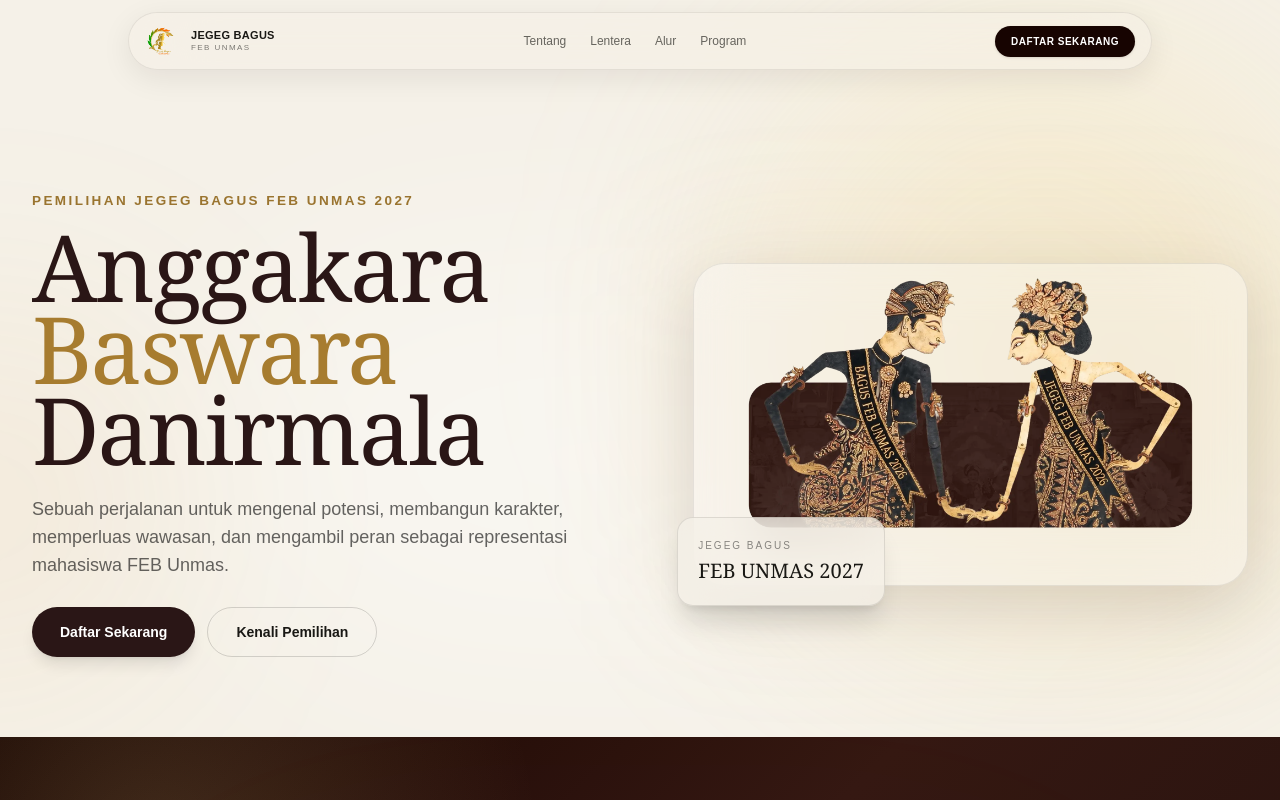
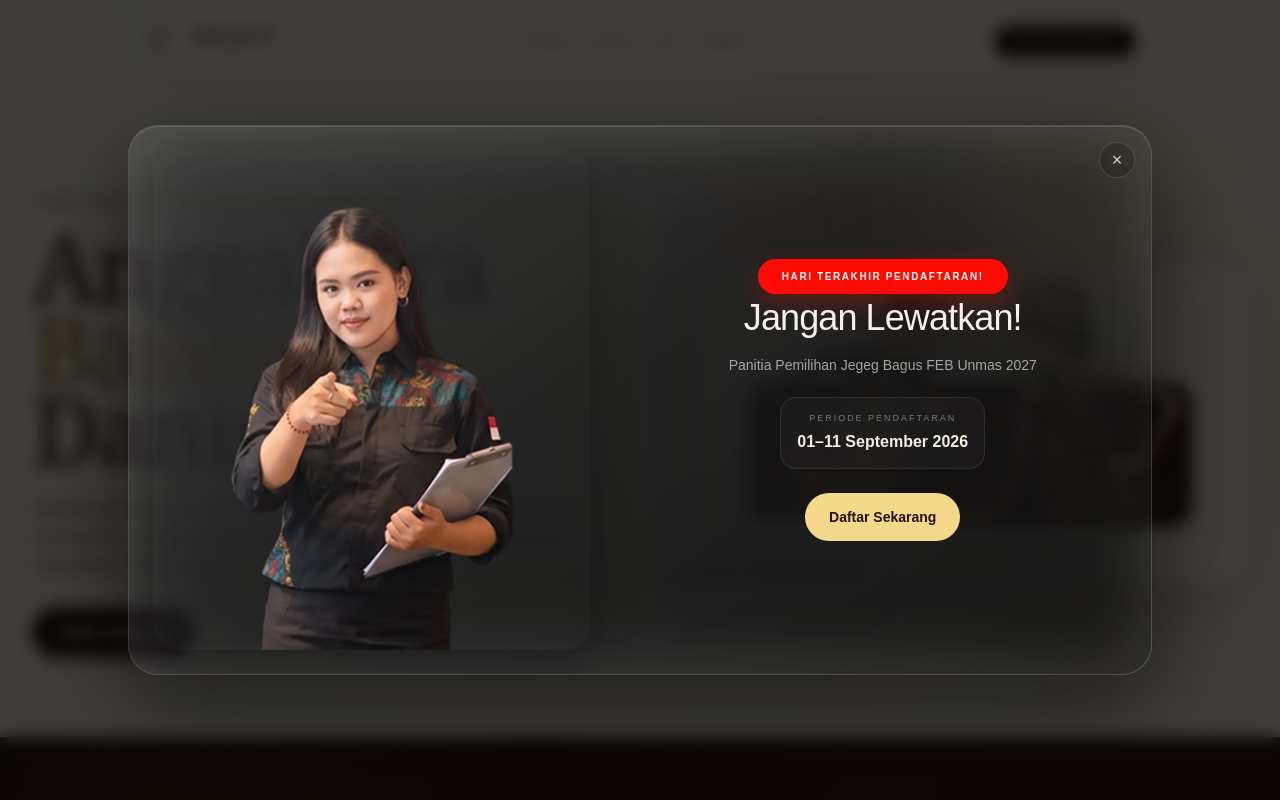
Before and after one commit to adwe336/sejebagfebunmas, a Next.js app: page / in a window 1280 px wide. Shown: the top 800 px of the page. Built offline with nearby package versions, Linux system fonts and the light colour scheme.

Commit message:
update website

```diff
--- a/app/page.tsx
+++ b/app/page.tsx
@@ -105,18 +105,21 @@ function getCountdown(target: number): CountdownValue {
 /* =============================================================== */
 
 export default function Home() {
-  const [countdowns, setCountdowns] = useState<
-    CountdownValue[]
-  >(
-    countdownTargets.map((item) =>
-      getCountdown(item.target)
-    )
+  const [countdowns, setCountdowns] = useState<CountdownValue[]>(
+    countdownTargets.map(() => ({
+      days: "000",
+      hours: "00",
+      minutes: "00",
+      seconds: "00",
+    }))
   );
 
   const [menuOpen, setMenuOpen] = useState(false);
   const [timelineVisible, setTimelineVisible] =
     useState(false);
 
+  const [showPanitiaPopup, setShowPanitiaPopup] = useState(false);
+
   /* REGISTRATION SLIDER */
 
   const [activeRegistration, setActiveRegistration] =
@@ -134,6 +137,28 @@ export default function Home() {
   /* ========================================================= */
   /* COUNTDOWN */
   /* ========================================================= */
+
+  useEffect(() => {
+    setShowPanitiaPopup(true);
+  }, []);
+
+  useEffect(() => {
+    if (!showPanitiaPopup) return;
+
+    const previousOverflow = document.body.style.overflow;
+    document.body.style.overflow = "hidden";
+
+    const handleKeyDown = (event: KeyboardEvent) => {
+      if (event.key === "Escape") setShowPanitiaPopup(false);
+    };
+
+    window.addEventListener("keydown", handleKeyDown);
+
+    return () => {
+      document.body.style.overflow = previousOverflow;
+      window.removeEventListener("keydown", handleKeyDown);
+    };
+  }, [showPanitiaPopup]);
 
   useEffect(() => {
     const updateCountdowns = () => {
@@ -639,9 +664,9 @@ export default function Home() {
           >
 
             <RegistrationCard
-              badge="PENDAFTARAN DIPERPANJANG"
+              badge="Hari terakhir pendaftaran!"
               title="Daftar Menjadi Panitia Pelaksana"
-              date="11–26 September 2026"
+              date="01–11 September 2026"
               image="/Ayu.webp"
               buttonText="Daftar Panitia"
               href={PANITIA_FORM_URL}
@@ -1175,10 +1200,100 @@ export default function Home() {
       </footer>
 
       {/* ========================================================= */}
+      {/* PANITIA POPUP */}
+      {/* ========================================================= */}
+      {showPanitiaPopup && (
+        <div
+          className="fixed inset-0 z-[100] flex items-center justify-center bg-black/75 px-4 py-6 backdrop-blur-sm sm:px-6 sm:py-8"
+          role="dialog"
+          aria-modal="true"
+          aria-labelledby="panitia-popup-title"
+          onMouseDown={(event) => {
+            if (event.target === event.currentTarget) {
+              setShowPanitiaPopup(false);
+            }
+          }}
+        >
+          {/* MOBILE: dibuat seperti RegistrationCard, bukan memenuhi layar */}
+          <div className="group relative flex h-[min(82vh,640px)] w-[min(88vw,430px)] flex-col overflow-hidden rounded-[30px] border border-white/[0.14] bg-white/[0.055] text-[#f5f1e8] shadow-[0_30px_100px_rgba(0,0,0,0.55),inset_0_1px_0_rgba(255,255,255,0.14)] backdrop-blur-2xl animate-[panitiaPopupIn_.35s_ease-out] sm:h-auto sm:max-h-[86vh] sm:w-full sm:max-w-5xl md:grid md:grid-cols-[0.95fr_1.05fr]">
+            <div className="pointer-events-none absolute inset-0 z-20 bg-[linear-gradient(145deg,rgba(255,255,255,0.12),rgba(255,255,255,0.025)_45%,rgba(0,0,0,0.20))]" />
+            <div className="pointer-events-none absolute -right-20 -top-20 z-20 h-64 w-64 rounded-full bg-[#f5d98a]/[0.10] blur-[90px]" />
+
+            <button
+              type="button"
+              onClick={() => setShowPanitiaPopup(false)}
+              aria-label="Tutup popup"
+              className="absolute right-4 top-4 z-40 flex h-9 w-9 items-center justify-center rounded-full border border-white/15 bg-black/30 text-lg leading-none text-white/80 backdrop-blur-md transition hover:bg-white/10 hover:text-white"
+            >
+              ×
+            </button>
+
+            {/* IMAGE — sama karakter dengan RegistrationCard */}
+            <div className="relative mx-5 mt-5 h-[52%] shrink-0 overflow-hidden rounded-[24px] shadow-[0_20px_45px_rgba(0,0,0,0.28)] sm:mx-6 sm:mt-6 sm:h-[55%] md:m-6 md:h-auto md:min-h-[500px] md:rounded-[24px]">
+              <div className="relative h-full w-full overflow-hidden rounded-[24px]">
+                <img
+                  src="/Ayu.webp"
+                  alt="Panitia Pelaksana Jegeg Bagus FEB Unmas 2027"
+                  className="h-full w-full object-cover object-center transition-transform duration-700 group-hover:scale-[1.015]"
+                />
+
+              </div>
+            </div>
+
+            {/* CONTENT — padat di HP agar popup tidak terlalu tinggi */}
+            <div className="relative z-30 flex min-h-0 flex-1 flex-col items-center px-5 pb-5 pt-1 text-center sm:px-6 sm:pb-6 md:justify-center md:p-10 lg:p-12">
+              <div className="inline-flex items-center justify-center rounded-full bg-[#FF0B03] px-5 py-2 text-[9px] font-black uppercase tracking-[0.16em] text-white shadow-[0_8px_24px_rgba(255,11,3,0.28)] sm:px-6 sm:py-2.5 sm:text-[10px]">
+               Hari terakhir pendaftaran!
+              </div>
+
+              <h2 id="panitia-popup-title" className="mt-1.5 max-w-xl text-[1.65rem] leading-[1.02] tracking-tight sm:text-3xl md:text-4xl">
+                Jangan Lewatkan!
+              </h2>
+
+              <p className="mt-2.5 max-w-lg text-[10px] leading-[1.45] text-white/60 sm:mt-4 sm:text-sm sm:leading-6">
+                Panitia Pemilihan Jegeg Bagus FEB Unmas 2027
+              </p>
+
+              <div className="mt-3 rounded-[16px] border border-white/[0.08] bg-white/[0.035] px-3.5 py-2.5 sm:mt-5 sm:rounded-2xl sm:px-4 sm:py-3.5">
+                <p className="text-[7px] uppercase tracking-[0.22em] text-white/40 sm:text-[9px]">
+                  Periode pendaftaran
+                </p>
+                <p className="mt-0.5 text-[11px] font-semibold text-[#f5f1e8] sm:mt-1 sm:text-base">
+                  01–11 September 2026
+                </p>
+              </div>
+
+              <div className="mt-3 flex justify-center gap-2.5 sm:mt-6">
+                <a
+                  href={PANITIA_FORM_URL}
+                  target="_blank"
+                  rel="noopener noreferrer"
+                  className="inline-flex min-h-10 items-center justify-center rounded-full bg-[#f5d98a] px-4 text-[10px] font-semibold text-[#21100d] transition hover:-translate-y-0.5 hover:bg-[#ffe5a8] sm:min-h-12 sm:flex-1 sm:px-6 sm:text-sm"
+                >
+                  Daftar Sekarang
+                </a>
+              </div>
+            </div>
+          </div>
+        </div>
+      )}
+
+      {/* ========================================================= */}
       {/* CUSTOM ANIMATIONS */}
       {/* ========================================================= */}
 
       <style jsx global>{`
+        @keyframes panitiaPopupIn {
+          from {
+            opacity: 0;
+            transform: translateY(14px) scale(0.98);
+          }
+          to {
+            opacity: 1;
+            transform: translateY(0) scale(1);
+          }
+        }
+
         @keyframes lanternGlow {
           0%,
           100% {
```
